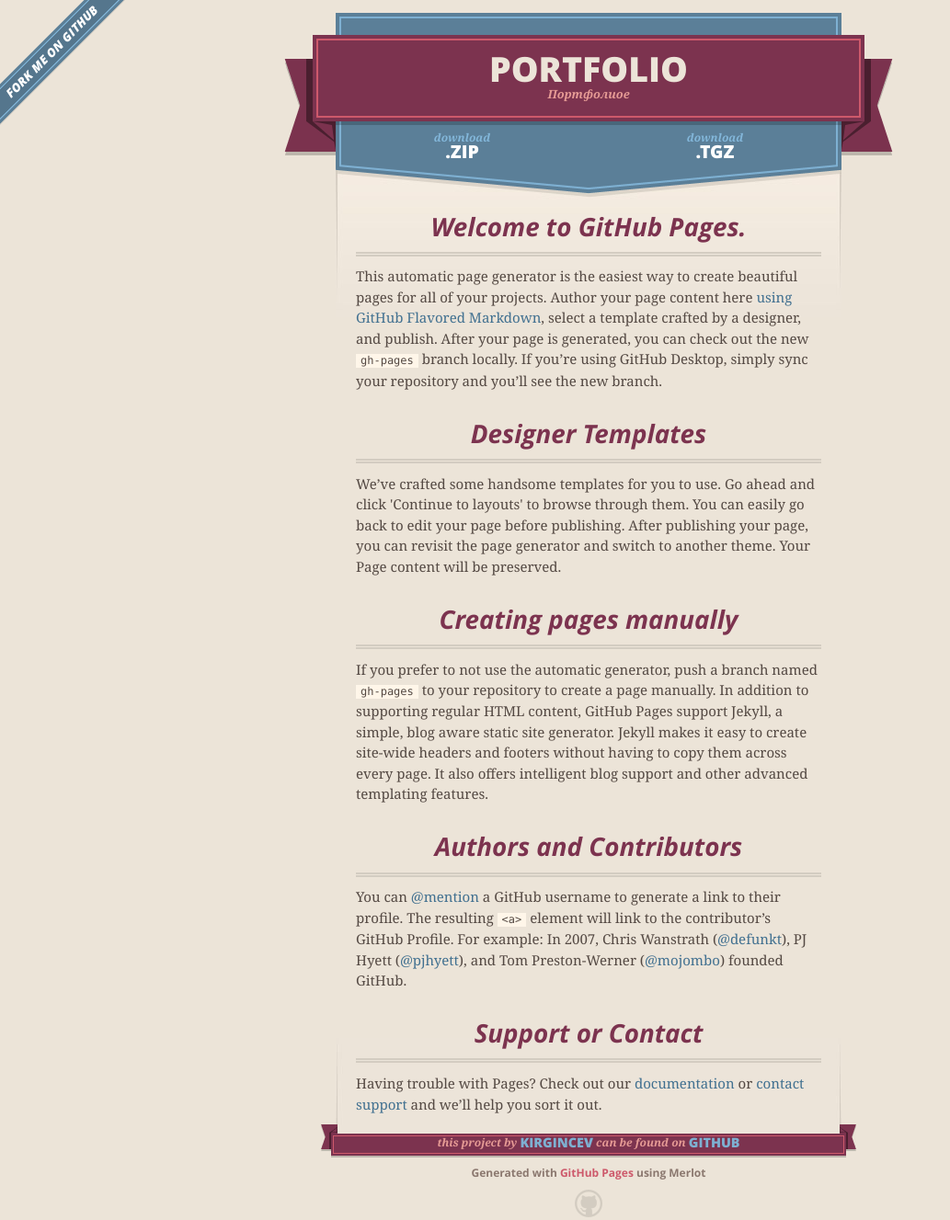
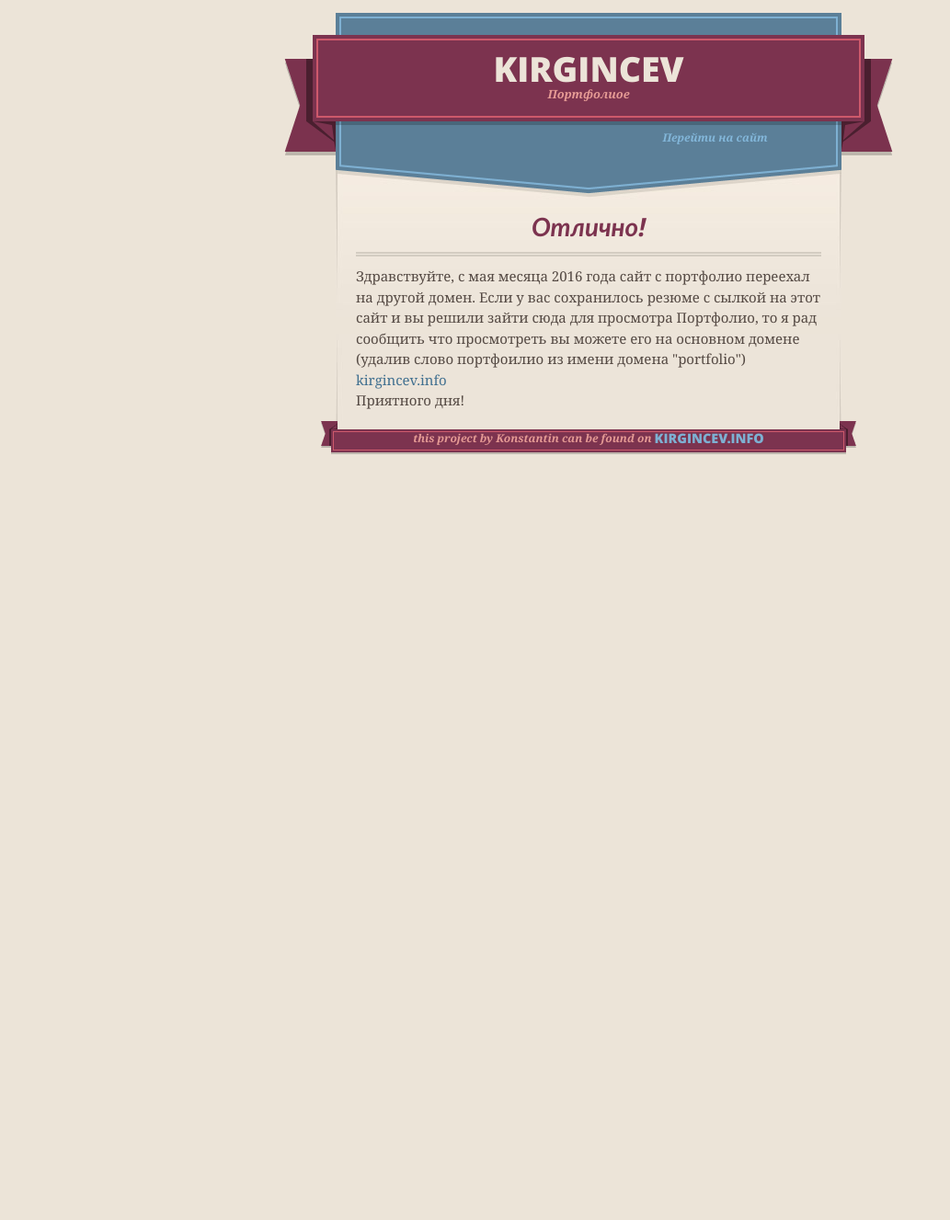
Before and after one commit to kirgincev/portfolio, a plain HTML site: page index.html in a window 1280 px wide. Shown: the whole page at 92% size, without its empty margins (0-1033 px from the left). After the commit the page ends 800 px from the top, so only its background shows below. Drawn offline with nearby package versions, Linux system fonts and the light colour scheme.

Commit message:
Портфолио
сделали

```diff
--- a/index.html
+++ b/index.html
@@ -21,13 +21,12 @@
   </head>
 
   <body>
-    <a id="forkme_banner" href="https://github.com/kirgincev/portfolio">View on GitHub</a>
-    <div class="shell">
+     <div class="shell">
 
       <header>
         <span class="ribbon-outer">
           <span class="ribbon-inner">
-            <h1>Portfolio</h1>
+            <h1>Kirgincev</h1>
             <h2>Портфолиое</h2>
           </span>
           <span class="left-tail"></span>
@@ -37,7 +36,7 @@
 
       <section id="downloads">
         <span class="inner">
-          <a href="https://github.com/kirgincev/portfolio/zipball/master" class="zip"><em>download</em> .ZIP</a><a href="https://github.com/kirgincev/portfolio/tarball/master" class="tgz"><em>download</em> .TGZ</a>
+          <a href="http://kirgincev.info/" class="zip">  </a><a href="http://kirgincev.info/" class="tgz"><em>Перейти на сайт </em>  </a>
         </span>
       </section>
 
@@ -47,42 +46,21 @@
 
       <section id="main_content">
         <h3>
-<a id="welcome-to-github-pages" class="anchor" href="#welcome-to-github-pages" aria-hidden="true"><span aria-hidden="true" class="octicon octicon-link"></span></a>Welcome to GitHub Pages.</h3>
+<a id="welcome-to-github-pages" class="anchor" href="#welcome-to-github-pages" aria-hidden="true"><span aria-hidden="true" class="octicon octicon-link"></span></a>Отлично!</h3>
 
-<p>This automatic page generator is the easiest way to create beautiful pages for all of your projects. Author your page content here <a href="https://guides.github.com/features/mastering-markdown/">using GitHub Flavored Markdown</a>, select a template crafted by a designer, and publish. After your page is generated, you can check out the new <code>gh-pages</code> branch locally. If you’re using GitHub Desktop, simply sync your repository and you’ll see the new branch.</p>
+<p>Здравствуйте, с мая месяца  2016 года сайт с портфолио переехал на другой домен. Если у вас сохранилось резюме с сылкой на этот сайт и вы решили зайти сюда для просмотра Портфолио, то я рад сообщить что просмотреть вы можете его на основном домене (удалив слово портфоилио из имени домена "portfolio") <a href="http://kirgincev.info/">kirgincev.info </a><br> Приятного дня!</p>
 
-<h3>
-<a id="designer-templates" class="anchor" href="#designer-templates" aria-hidden="true"><span aria-hidden="true" class="octicon octicon-link"></span></a>Designer Templates</h3>
-
-<p>We’ve crafted some handsome templates for you to use. Go ahead and click 'Continue to layouts' to browse through them. You can easily go back to edit your page before publishing. After publishing your page, you can revisit the page generator and switch to another theme. Your Page content will be preserved.</p>
-
-<h3>
-<a id="creating-pages-manually" class="anchor" href="#creating-pages-manually" aria-hidden="true"><span aria-hidden="true" class="octicon octicon-link"></span></a>Creating pages manually</h3>
-
-<p>If you prefer to not use the automatic generator, push a branch named <code>gh-pages</code> to your repository to create a page manually. In addition to supporting regular HTML content, GitHub Pages support Jekyll, a simple, blog aware static site generator. Jekyll makes it easy to create site-wide headers and footers without having to copy them across every page. It also offers intelligent blog support and other advanced templating features.</p>
-
-<h3>
-<a id="authors-and-contributors" class="anchor" href="#authors-and-contributors" aria-hidden="true"><span aria-hidden="true" class="octicon octicon-link"></span></a>Authors and Contributors</h3>
-
-<p>You can <a href="https://help.github.com/articles/basic-writing-and-formatting-syntax/#mentioning-users-and-teams" class="user-mention">@mention</a> a GitHub username to generate a link to their profile. The resulting <code>&lt;a&gt;</code> element will link to the contributor’s GitHub Profile. For example: In 2007, Chris Wanstrath (<a href="https://github.com/defunkt" class="user-mention">@defunkt</a>), PJ Hyett (<a href="https://github.com/pjhyett" class="user-mention">@pjhyett</a>), and Tom Preston-Werner (<a href="https://github.com/mojombo" class="user-mention">@mojombo</a>) founded GitHub.</p>
-
-<h3>
-<a id="support-or-contact" class="anchor" href="#support-or-contact" aria-hidden="true"><span aria-hidden="true" class="octicon octicon-link"></span></a>Support or Contact</h3>
-
-<p>Having trouble with Pages? Check out our <a href="https://help.github.com/pages">documentation</a> or <a href="https://github.com/contact">contact support</a> and we’ll help you sort it out.</p>
       </section>
 
       <footer>
         <span class="ribbon-outer">
           <span class="ribbon-inner">
-            <p>this project by <a href="https://github.com/kirgincev">kirgincev</a> can be found on <a href="https://github.com/kirgincev/portfolio">GitHub</a></p>
+            <p>this project by Konstantin can be found on <a href="http://kirgincev.info/">kirgincev.info</a></p>
           </span>
           <span class="left-tail"></span>
           <span class="right-tail"></span>
         </span>
-        <p>Generated with <a href="https://pages.github.com">GitHub Pages</a> using Merlot</p>
-        <span class="octocat"></span>
-      </footer>
+       </footer>
 
     </div>
 
```
